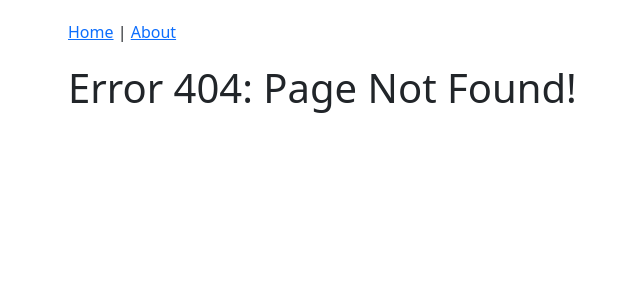
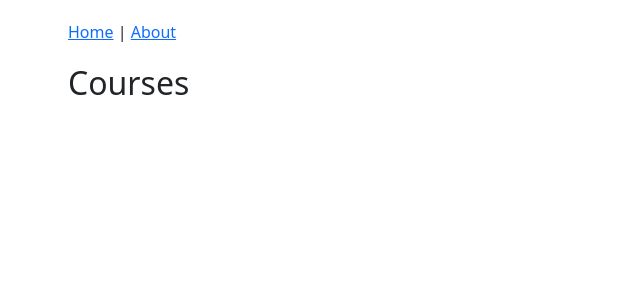
Before and after one commit to HamzaSheikh05/Course-Creator-App, a React app: page /courses in a window 1280 px wide. Before the commit this address had no page. Shown: the top 300 px of the page, without its empty margins (159-799 px from the left). Built offline with nearby package versions, Linux system fonts and the light colour scheme.

Commit message:
Declared route for courses page

```diff
--- a/src/components/App.js
+++ b/src/components/App.js
@@ -2,6 +2,7 @@
 import { Route, Switch } from "react-router-dom";
 import AboutPage from "./about/AboutPage";
 import Header from "./common/Header";
+import CoursesPage from "./courses/CoursesPage";
 import HomePage from "./home/HomePage";
 import PageNotFound from "./PageNotFound";
 
@@ -12,6 +13,7 @@
       <Switch>
         <Route exact path="/" component={HomePage} />
         <Route path="/about" component={AboutPage} />
+        <Route path="/courses" component={CoursesPage} />
         <Route component={PageNotFound} />
       </Switch>
     </div>
--- a/src/components/courses/CoursesPage.js
+++ b/src/components/courses/CoursesPage.js
@@ -1,7 +1,9 @@
 import React from "react";
 
-class CoursePage extends React.Component {
+class CoursesPage extends React.Component {
   render() {
     return <h2>Courses</h2>;
   }
 }
+
+export default CoursesPage;
```
